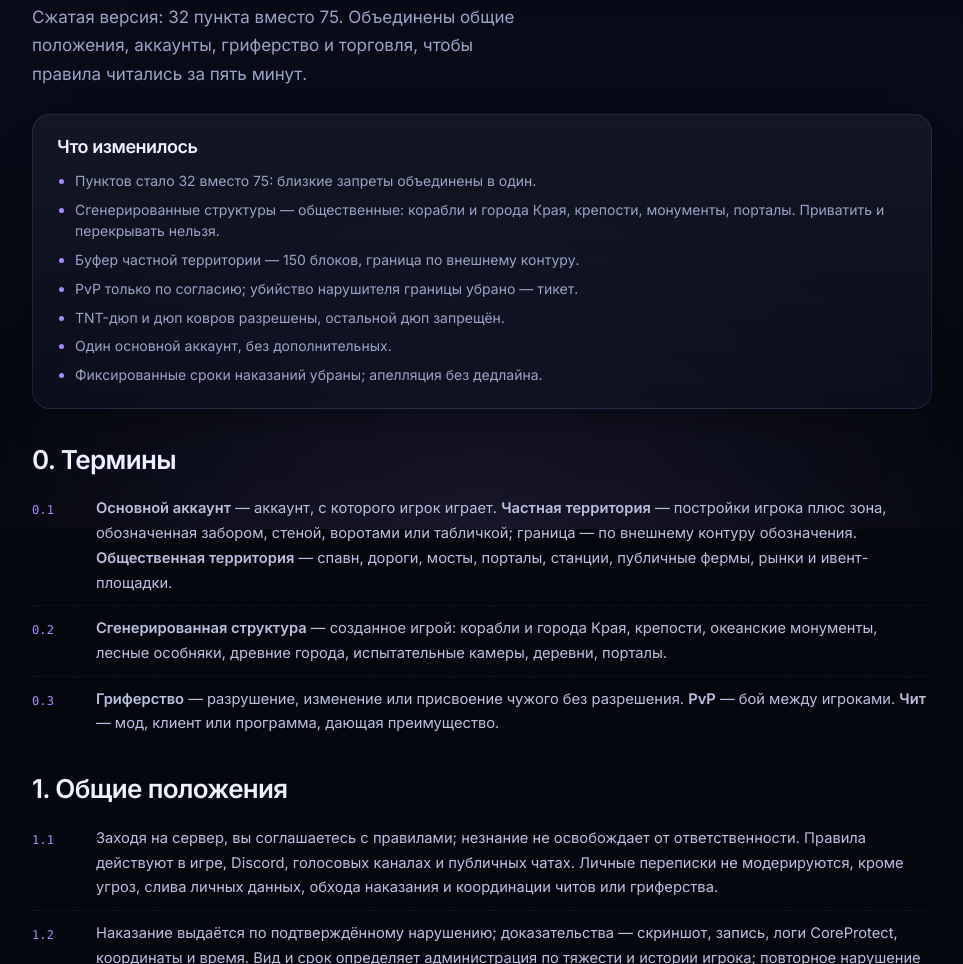
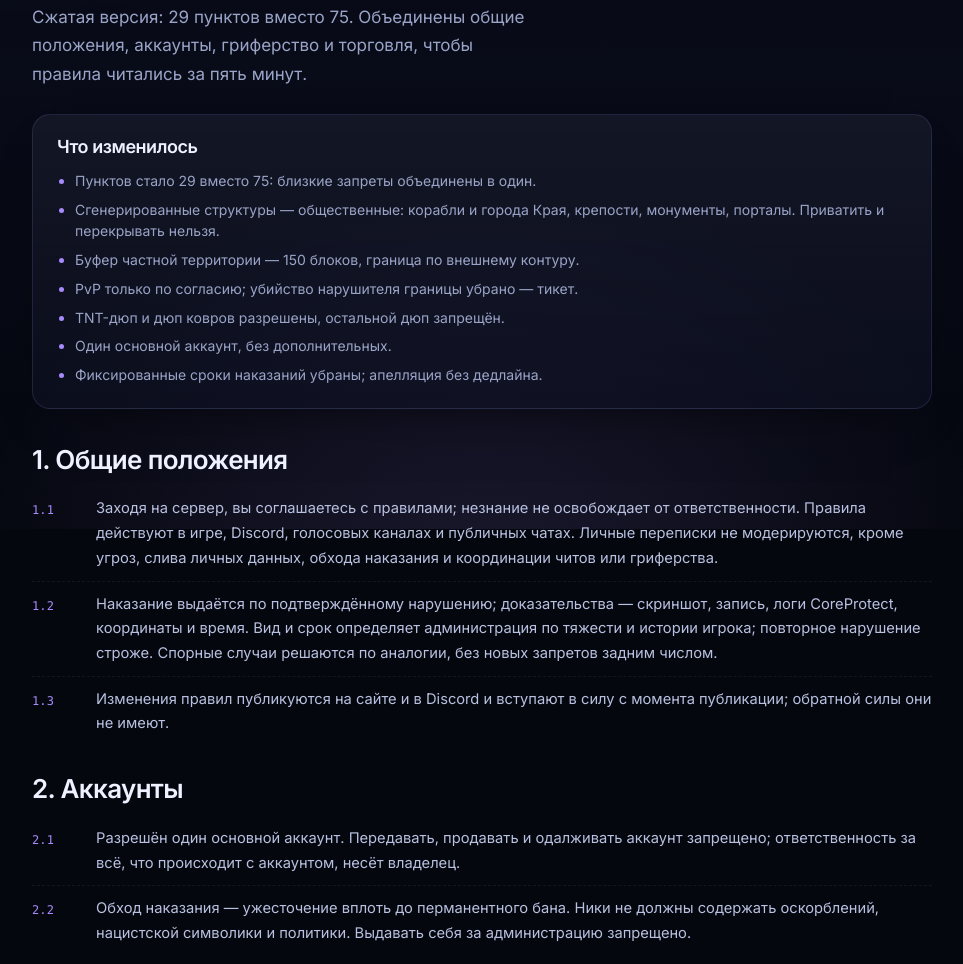
Before and after one commit to Art1Night/vanillanight, a plain HTML site: page rules-v2.html in a window 1280 px wide. Shown: the part 271-1235 px from the top of the page, without its empty margins (158-1121 px from the left). Drawn offline with Linux system fonts and the light colour scheme; a web font is replaced by a local one.

Commit message:
Remove terms section

```diff
--- a/rules-v2.html
+++ b/rules-v2.html
@@ -60,12 +60,12 @@
   </div>
 
   <h1>Правила VanillaNight 2.2</h1>
-  <p class="lead">Сжатая версия: 32 пункта вместо 75. Объединены общие положения, аккаунты, гриферство и торговля, чтобы правила читались за пять минут.</p>
+  <p class="lead">Сжатая версия: 29 пунктов вместо 75. Объединены общие положения, аккаунты, гриферство и торговля, чтобы правила читались за пять минут.</p>
 
   <div class="card draft-changes">
     <h2>Что изменилось</h2>
     <ul>
-      <li>Пунктов стало 32 вместо 75: близкие запреты объединены в один.</li>
+      <li>Пунктов стало 29 вместо 75: близкие запреты объединены в один.</li>
       <li>Сгенерированные структуры — общественные: корабли и города Края, крепости, монументы, порталы. Приватить и перекрывать нельзя.</li>
       <li>Буфер частной территории — 150 блоков, граница по внешнему контуру.</li>
       <li>PvP только по согласию; убийство нарушителя границы убрано — тикет.</li>
@@ -74,28 +74,6 @@
       <li>Фиксированные сроки наказаний убраны; апелляция без дедлайна.</li>
     </ul>
   </div>
-
-  <section class="draft-section">
-    <h2>0. Термины</h2>
-    <div class="rule rule--block">
-      <span class="num">0.1</span>
-      <div>
-        <p><strong>Основной аккаунт</strong> — аккаунт, с которого игрок играет. <strong>Частная территория</strong> — постройки игрока плюс зона, обозначенная забором, стеной, воротами или табличкой; граница — по внешнему контуру обозначения. <strong>Общественная территория</strong> — спавн, дороги, мосты, порталы, станции, публичные фермы, рынки и ивент-площадки.</p>
-      </div>
-    </div>
-    <div class="rule rule--block">
-      <span class="num">0.2</span>
-      <div>
-        <p><strong>Сгенерированная структура</strong> — созданное игрой: корабли и города Края, крепости, океанские монументы, лесные особняки, древние города, испытательные камеры, деревни, порталы.</p>
-      </div>
-    </div>
-    <div class="rule rule--block">
-      <span class="num">0.3</span>
-      <div>
-        <p><strong>Гриферство</strong> — разрушение, изменение или присвоение чужого без разрешения. <strong>PvP</strong> — бой между игроками. <strong>Чит</strong> — мод, клиент или программа, дающая преимущество.</p>
-      </div>
-    </div>
-  </section>
 
   <section class="draft-section">
     <h2>1. Общие положения</h2>
```
